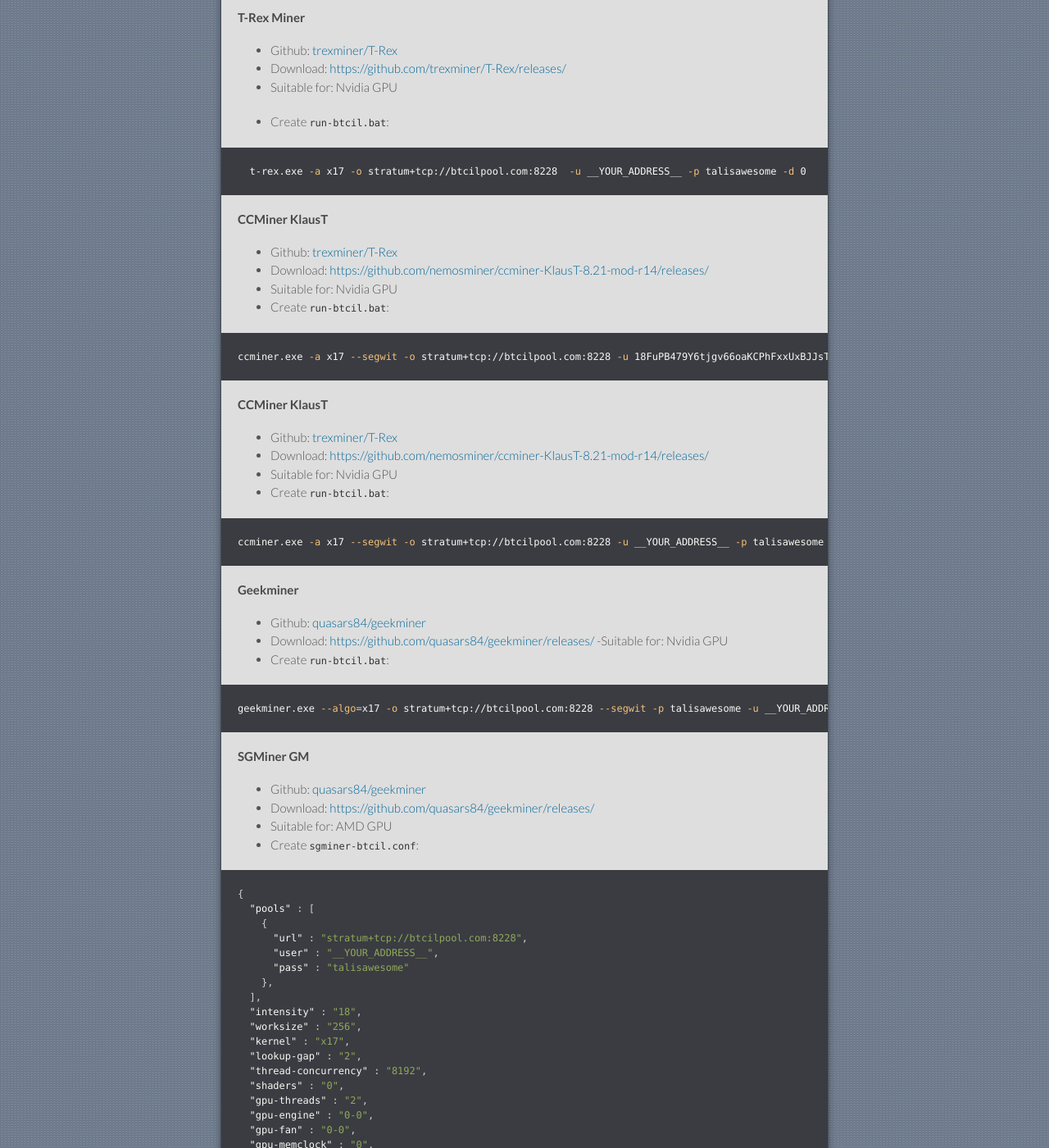
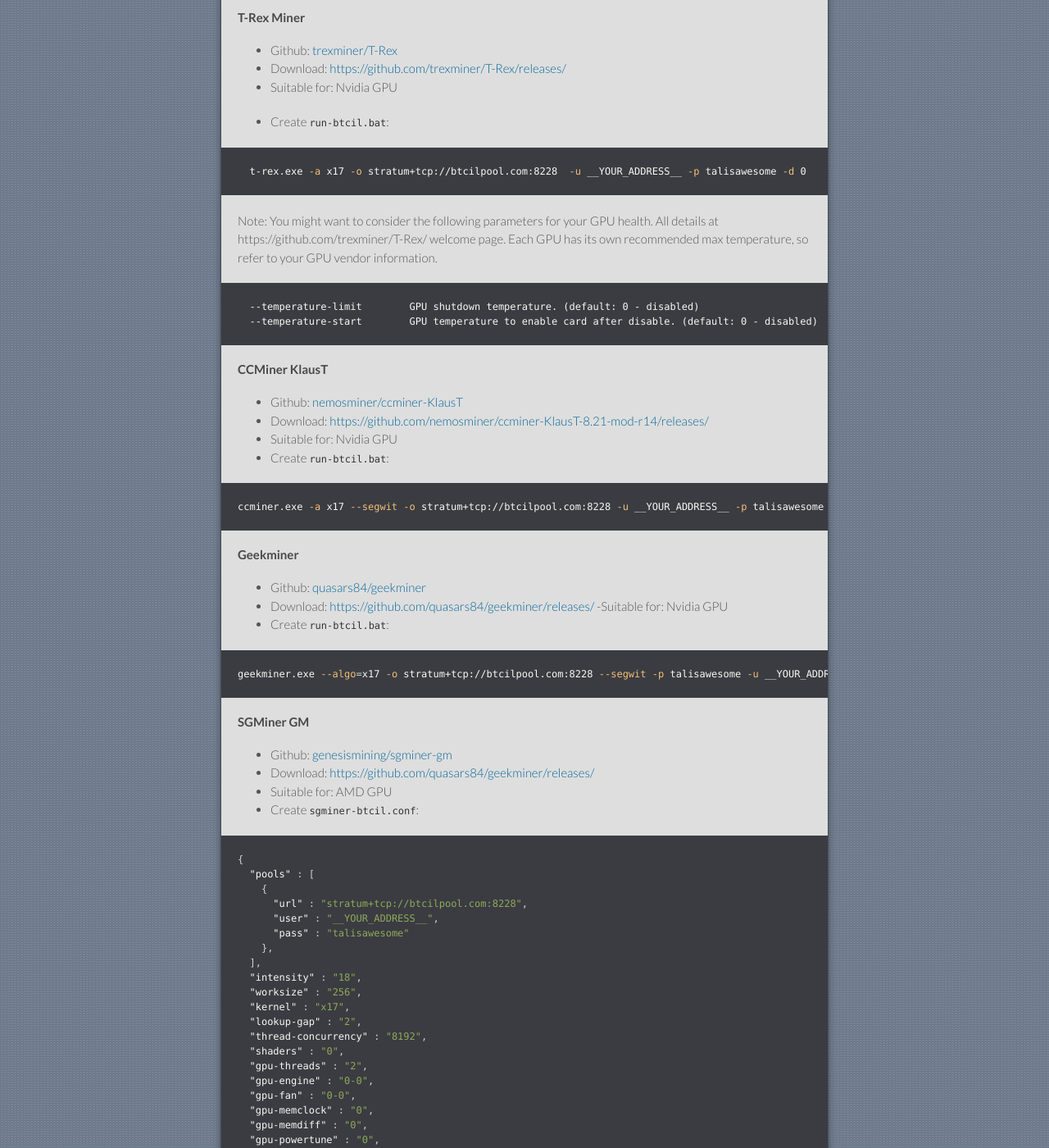
Before and after one commit to bitcoinil/guides, a Jekyll site: the page built from docs/install/guides/windows.md, in a window 1280 px wide and 1400 px high, scrolled down 10169 px. Shown: the whole window at 82% size. Built offline with Jekyll 4.4.1, drawn with Linux system fonts in a browser that asks for light colours; our own code applies the rules of GitHub Pages for plain Markdown files.

Commit message:
Update windows mining docs
Remove duplicate CCMiner KlausT.
Fix some link refs.
Add T-Rex temperature throttling recommendation.

````diff
--- a/docs/install/guides/windows.md
+++ b/docs/install/guides/windows.md
@@ -174,23 +174,20 @@ cpuminer-aes-sse42.exe -a x17 -o stratum+tcp://btcilpool.com:8228 -u __YOUR_ADDR
 
 ```sh
   t-rex.exe -a x17 -o stratum+tcp://btcilpool.com:8228  -u __YOUR_ADDRESS__ -p talisawesome -d 0
-  ```
+```
+
+Note:
+You might want to consider the following parameters for your GPU health.
+All details at https://github.com/trexminer/T-Rex/ welcome page.
+Each GPU has its own recommended max temperature, so refer to your GPU vendor information.
+```
+  --temperature-limit        GPU shutdown temperature. (default: 0 - disabled)
+  --temperature-start        GPU temperature to enable card after disable. (default: 0 - disabled)
+```
 
 #### CCMiner KlausT
 
-- Github: [trexminer/T-Rex](https://github.com/nemosminer/ccminer-KlausT-8.21-mod-r14/)
-- Download: [https://github.com/nemosminer/ccminer-KlausT-8.21-mod-r14/releases/](https://github.com/nemosminer/ccminer-KlausT-8.21-mod-r14/releases/)
-- Suitable for: Nvidia GPU
-- Create `run-btcil.bat`:
-
-```sh
-ccminer.exe -a x17 --segwit -o stratum+tcp://btcilpool.com:8228 -u 18FuPB479Y6tjgv66oaKCPhFxxUxBJJsTF -p talisawesome -t 10 -i 20 -d 0 --debug
-```
-
-
-#### CCMiner KlausT
-
-- Github: [trexminer/T-Rex](https://github.com/nemosminer/ccminer-KlausT-8.21-mod-r14/)
+- Github: [nemosminer/ccminer-KlausT](https://github.com/nemosminer/ccminer-KlausT-8.21-mod-r14/)
 - Download: [https://github.com/nemosminer/ccminer-KlausT-8.21-mod-r14/releases/](https://github.com/nemosminer/ccminer-KlausT-8.21-mod-r14/releases/)
 - Suitable for: Nvidia GPU
 - Create `run-btcil.bat`:
@@ -214,7 +211,7 @@ geekminer.exe --algo=x17 -o stratum+tcp://btcilpool.com:8228 --segwit -p talisaw
 
 #### SGMiner GM
 
-- Github: [quasars84/geekminer](https://github.com/genesismining/sgminer-gm)
+- Github: [genesismining/sgminer-gm](https://github.com/genesismining/sgminer-gm)
 - Download: [https://github.com/quasars84/geekminer/releases/](https://github.com/quasars84/geekminer/releases/)
 - Suitable for: AMD GPU
 - Create `sgminer-btcil.conf`:
````
